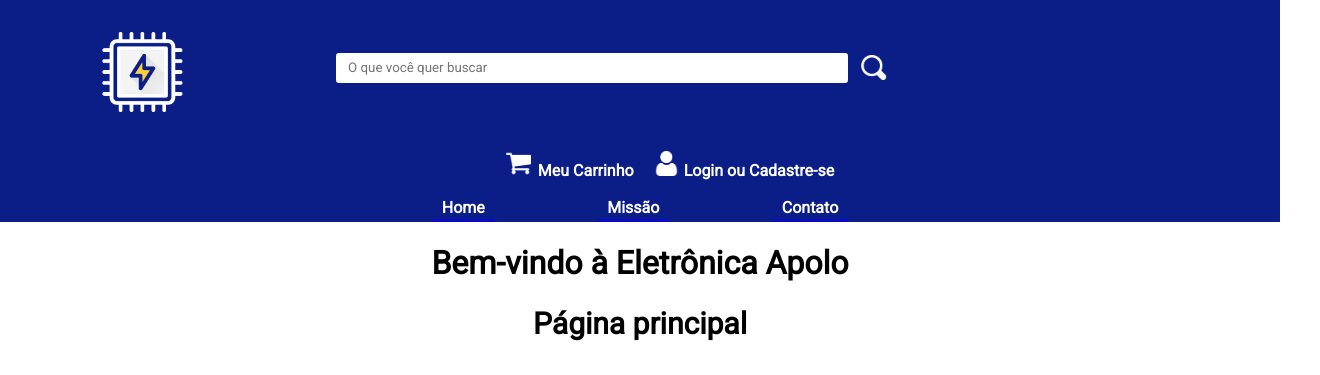
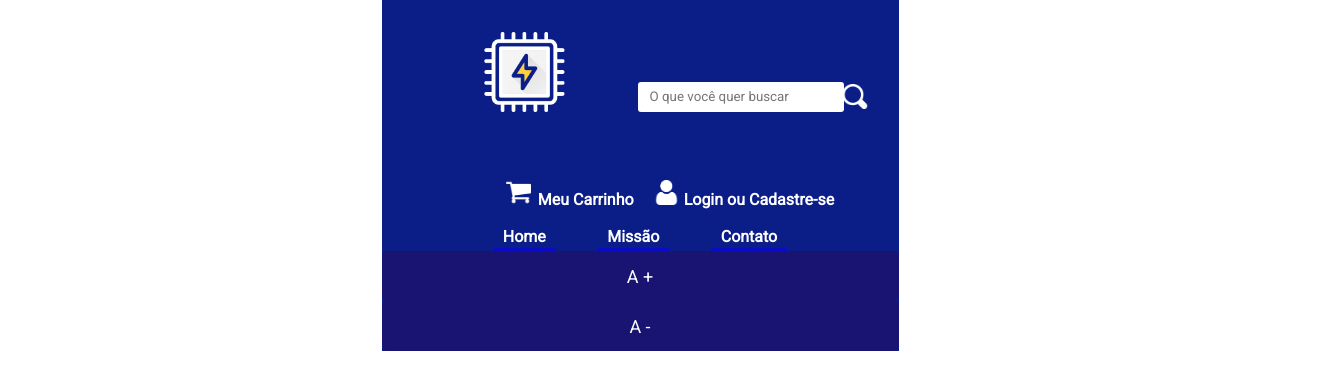
Before and after one commit to Eduardofig/Eletronica-Apolo, a React (Create React App) app in the folder trabalho/: page / in a window 1280 px wide. Shown: the top 375 px of the page, 1320 px wide, since content can reach past the window. Built offline with nearby package versions, Linux system fonts and the light colour scheme.

Commit message:
botao da finte

```diff
--- a/trabalho/src/components/Navbar/Navbar.css
+++ b/trabalho/src/components/Navbar/Navbar.css
@@ -120,6 +120,10 @@ header a{
     transition: 0.3s;
 }
 
+body {
+    font-size: 16px;
+}
+
 /*
     Media Query para telas muito pequenas (celulares, por exemplo)
 */
--- a/trabalho/src/components/Navbar/Navbar.tsx
+++ b/trabalho/src/components/Navbar/Navbar.tsx
@@ -10,8 +10,33 @@ import loupe from '../../imagens/Icones/loupe.png'
     Componente da barra de navegação, que será reaproveitado em todo o front do projeto
  */
 
-const Navbar:React.FunctionComponent = () => (
+const Navbar:React.FunctionComponent = () => {
 
+ /*
+    window.onload = function() {
+        var elementBody = document.querySelector('body');
+        var elementBtnIncreaseFont = document.getElementById('increase-font');
+        var elementBtnDecreaseFont = document.getElementById('decrease-font');
+        // Padrão de tamanho, equivale a 100% do valor definido no Body
+        var fontSize = 100;
+        // Valor de incremento ou decremento, equivale a 10% do valor do Body
+        var increaseDecrease = 10;
+
+        // Evento de click para aumentar a fonte
+        elementBtnIncreaseFont.addEventListener('click', function(event) {
+            fontSize = fontSize + increaseDecrease;
+            elementBody.style.fontSize = fontSize + '%';
+        });
+
+        // Evento de click para diminuir a fonte
+        elementBtnDecreaseFont.addEventListener('click', function(event) {
+            fontSize = fontSize - increaseDecrease;
+            elementBody.style.fontSize = fontSize + '%';
+        });
+    }
+*/
+    return(
+    <body>
     <header>
         <nav>
             <a href="/"><img className="logo" src={cpu} alt="Logo do site"/></a>
@@ -30,10 +55,14 @@ const Navbar:React.FunctionComponent = () => (
                     <li><a href="/Contact">Contato</a></li>
                 </ul>
             </div>
-
         </nav>
+        <div className="btn-container">
+            <button name="increase-font" id="increase-font" title="Aumentar fonte">A +</button>
+            <button name="decrease-font" id="decrease-font" title="Diminuir fonte">A -</button>
+        </div>
     </header>
-
-);
+    </body>
+    )
+};
 
   export default Navbar;
```
